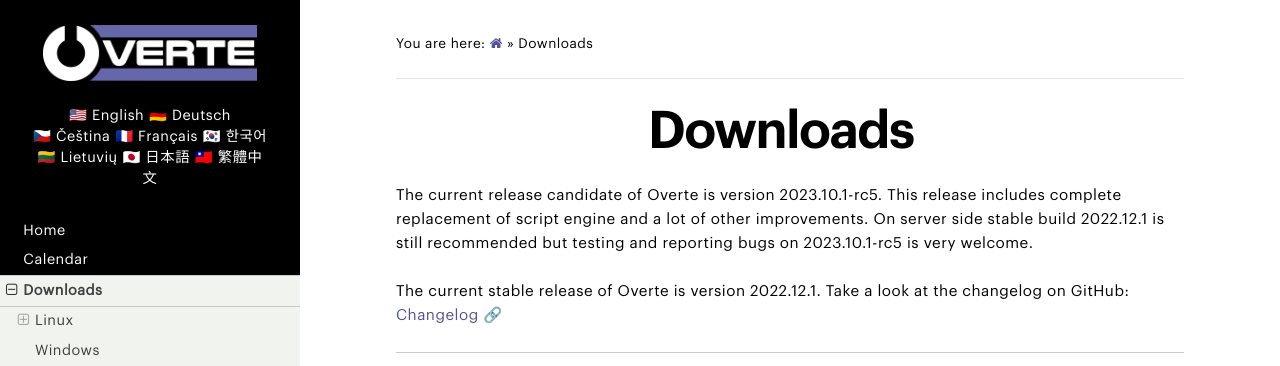
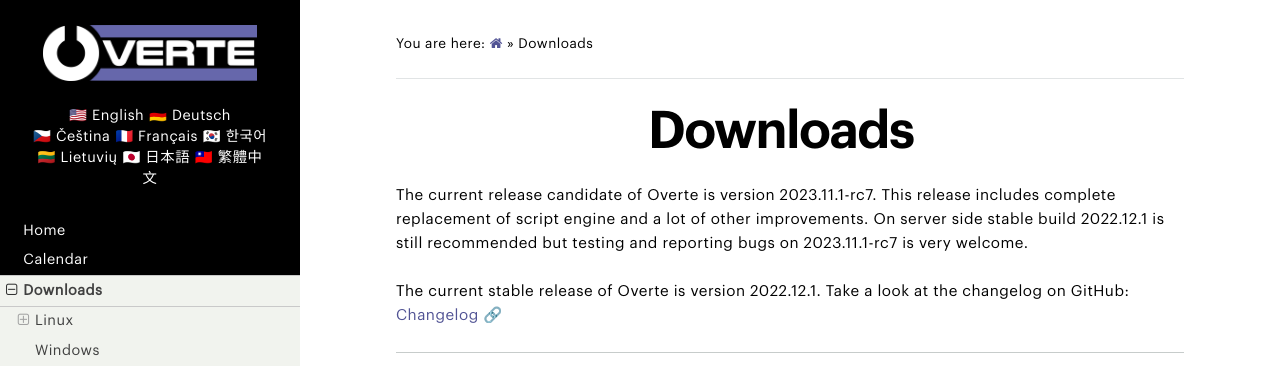
Before and after one commit to overte-org/overte-website-sphinx, a Sphinx documentation site: the page built from source/downloads.rst, in a window 1280 px wide and 900 px high. Shown: the top 366 px of the window. Built offline with Sphinx 7.4.7 and the Read the Docs theme 2.0.0, drawn with Linux system fonts in a browser that asks for light colours.

Commit message:
Update downloads.rst for RC7

```diff
--- a/source/downloads.rst
+++ b/source/downloads.rst
@@ -4,9 +4,9 @@
 Downloads
 #########
 
-The current release candidate of Overte is version 2023.10.1-rc5.
+The current release candidate of Overte is version 2023.11.1-rc7.
 This release includes complete replacement of script engine and a lot of other improvements.
-On server side stable build 2022.12.1 is still recommended but testing and reporting bugs on 2023.10.1-rc5 is very welcome.
+On server side stable build 2022.12.1 is still recommended but testing and reporting bugs on 2023.11.1-rc7 is very welcome.
 
 The current stable release of Overte is version 2022.12.1.
 Take a look at the changelog on GitHub: `Changelog 🔗 <https://github.com/overte-org/overte/blob/master/CHANGELOG.md>`_
@@ -20,7 +20,7 @@
 Interface
 *********
 
-.. button-link:: https://public.overte.org/build/overte/release-candidate/2023.10.1-rc5/Overte-2023.10.1-rc5-nodebug-x86_64.AppImage
+.. button-link:: https://public.overte.org/build/overte/release-candidate/2023.11.1-rc7/Overte-2023.11-rc7-nodebug-x86_64.AppImage
     :shadow:
     :color: primary
 
@@ -48,7 +48,7 @@
 Select a custom install and tick “Overte Server” during the installation process if you want to run a Domain Server.
 You can always rerun the installer later to install the server software afterwards.
 
-.. button-link:: https://public.overte.org/build/overte/release-candidate/2023.10.1-rc5/Overte-2023.10.1-rc5.exe
+.. button-link:: https://public.overte.org/build/overte/release-candidate/2023.11.1-rc7/Overte-2023.11.1-rc7.exe
     :shadow:
     :color: primary
 
```
